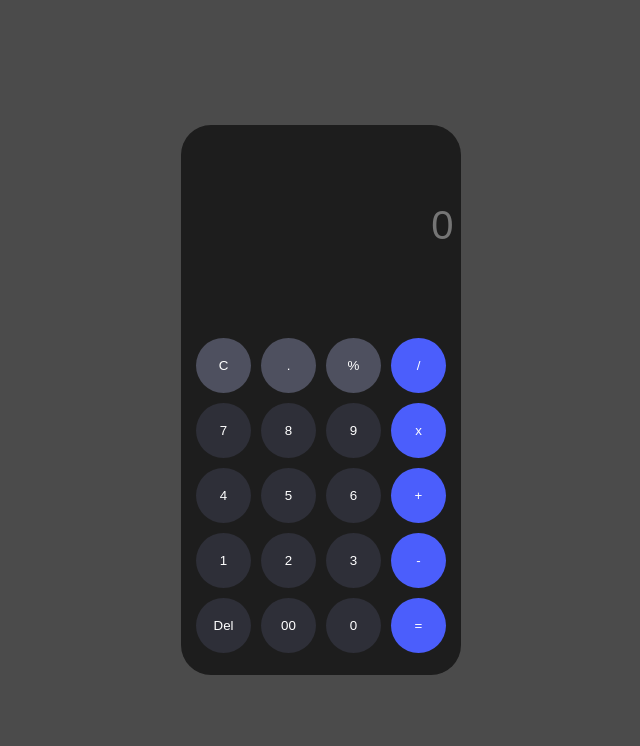
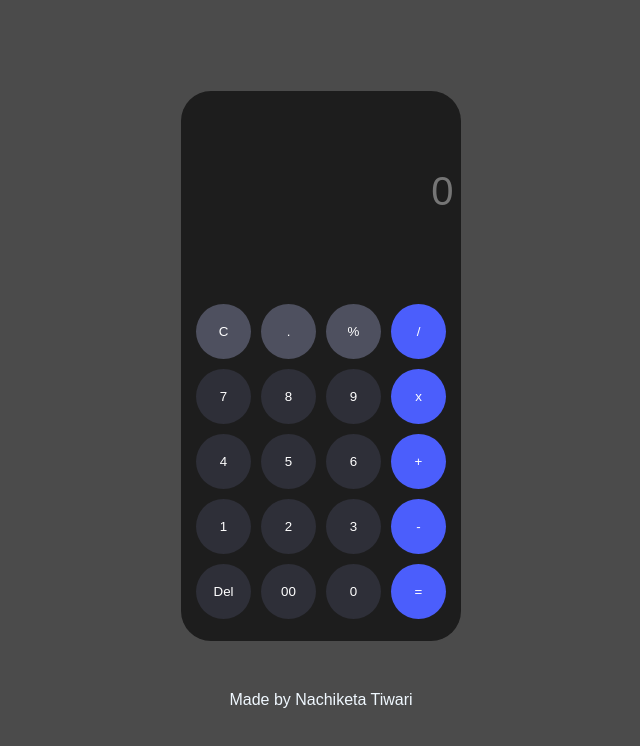
Before and after one commit to NachiketaTiwari69/Calculator-, a plain HTML site: page index.html in a window 1280 px wide. Shown: the whole page, without its empty margins (319-959 px from the left). Drawn offline with Linux system fonts and the light colour scheme.

Commit message:
author added

```diff
--- a/index.html
+++ b/index.html
@@ -51,6 +51,9 @@
                 </div>
             </form>
         </div>
+
+        <p style="margin-top: 50px; color: aliceblue;"> Made by Nachiketa Tiwari</p>
+
     </div>
     <script src="script.js"></script>
 </body>
--- a/style.css
+++ b/style.css
@@ -9,6 +9,7 @@
     height: 100vh;
     background-color: rgb(75, 75, 75);
     display: flex;
+    flex-direction: column;
     align-items: center;
     justify-content: center;
 }
```
